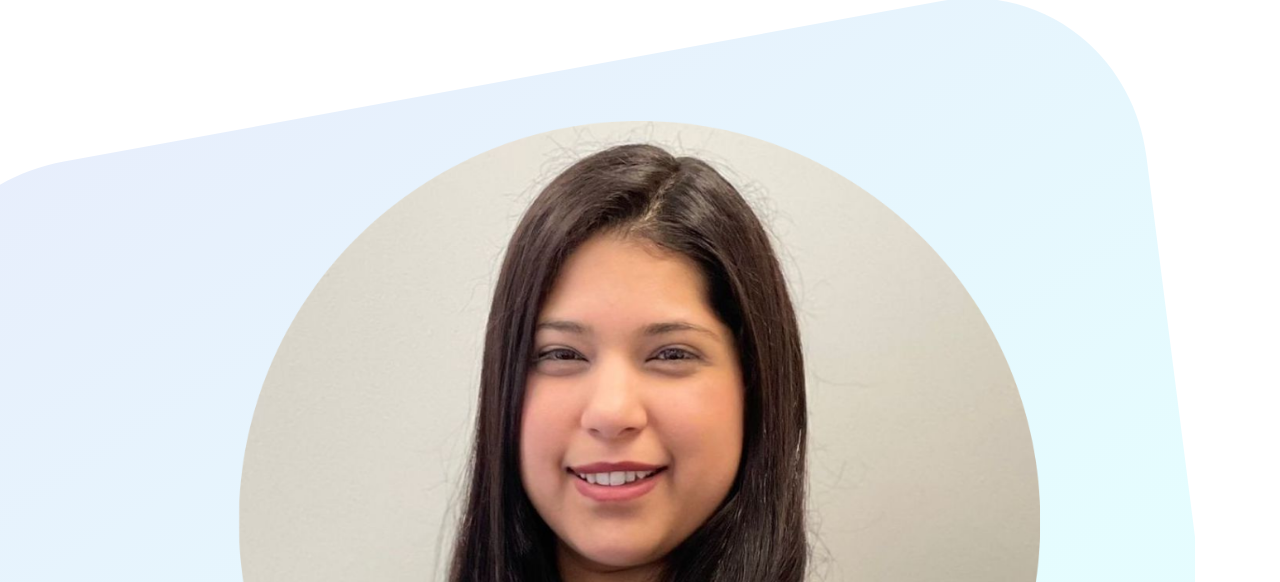
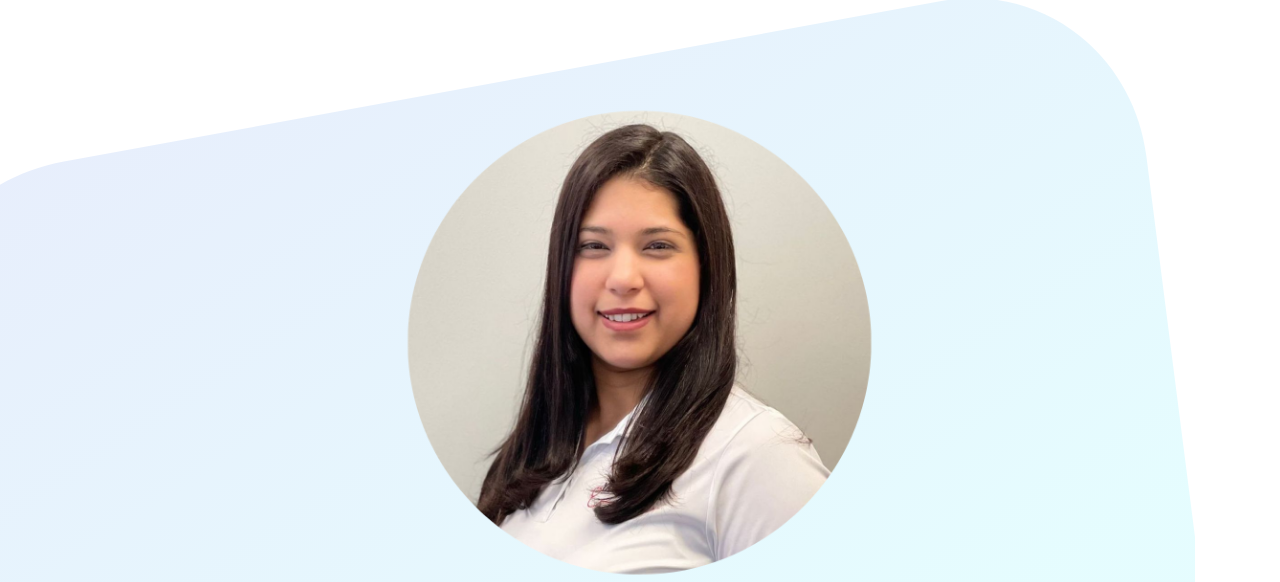
Before and after one commit to yaisamelendez/insurance, a website: page src/index.html in a window 1280 px wide. Shown: the part 1230-1812 px from the top of the page. Drawn offline with Linux system fonts and the light colour scheme; a web font is replaced by a local one.

Commit message:
section personal ajustes

```diff
--- a/src/css/style.css
+++ b/src/css/style.css
@@ -761,6 +761,13 @@ body {
   font-size: 22px;
 }
 
+#about .content-img{
+  max-width: 700px;
+  display: block;
+  margin-left: auto;
+  margin-right: auto;
+}
+
 .logo-area {
   margin: 50px auto;
 }
--- a/src/index.html
+++ b/src/index.html
@@ -100,8 +100,12 @@
         </svg>
         <div class="container">
             <div class="row">
-                <div class="col-md-12 text-center">
-                    <img src="images/foto-perfil.png" width="70%" alt="Foto de perfil">
+                <div class="col-md-1"></div>
+                <div class="col-md-10 text-center">
+                    <div class="content-img">
+
+                        <img src="images/foto-perfil.png" width="70%" alt="Foto de perfil">
+                    </div>
                     <h2>Yaisa Melendez</h3>
                         <h4>INSURANCE AGENT
                     </h2>
@@ -110,6 +114,7 @@
                         <a href="https://api.whatsapp.com/send?phone=18328701658&text=Hola%20Yaisa">Contáctenos<i
                                 class="fa fa-whatsapp whatsapp-icon" aria-hidden="true"></i></a>
                 </div>
+                <div class="col-md-1"></div>
             </div>
         </div>
     </section>
```
